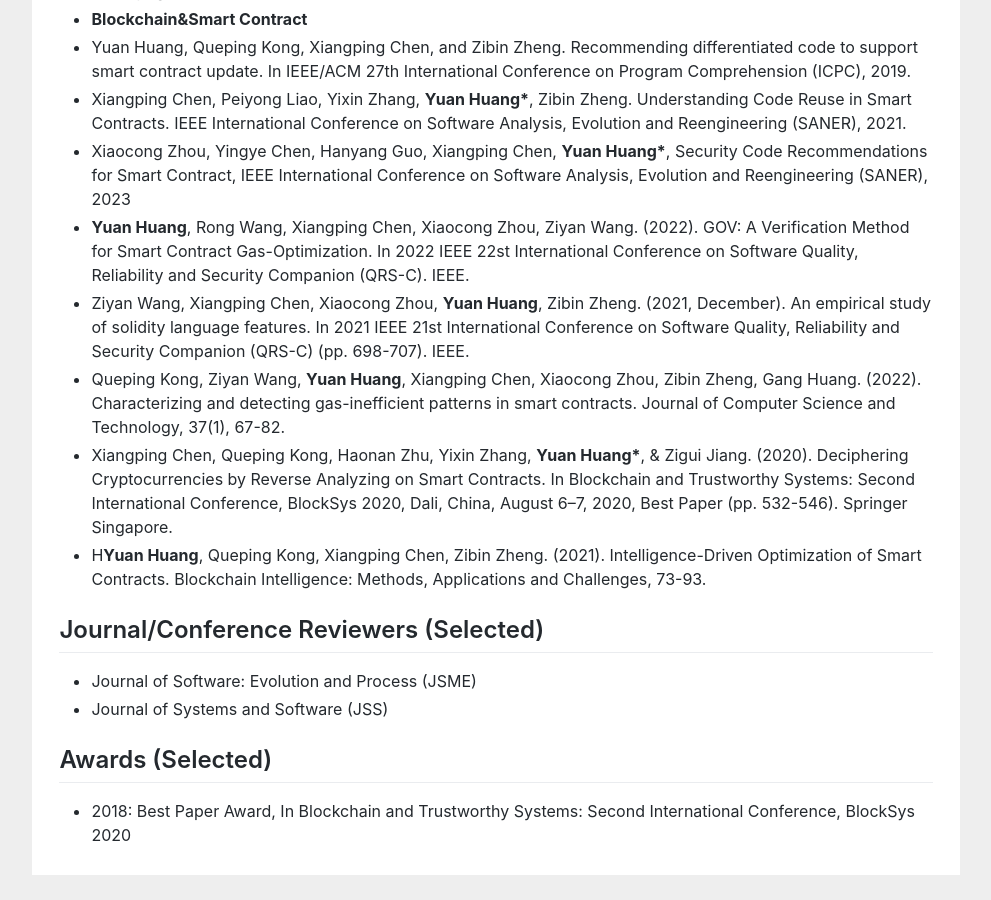
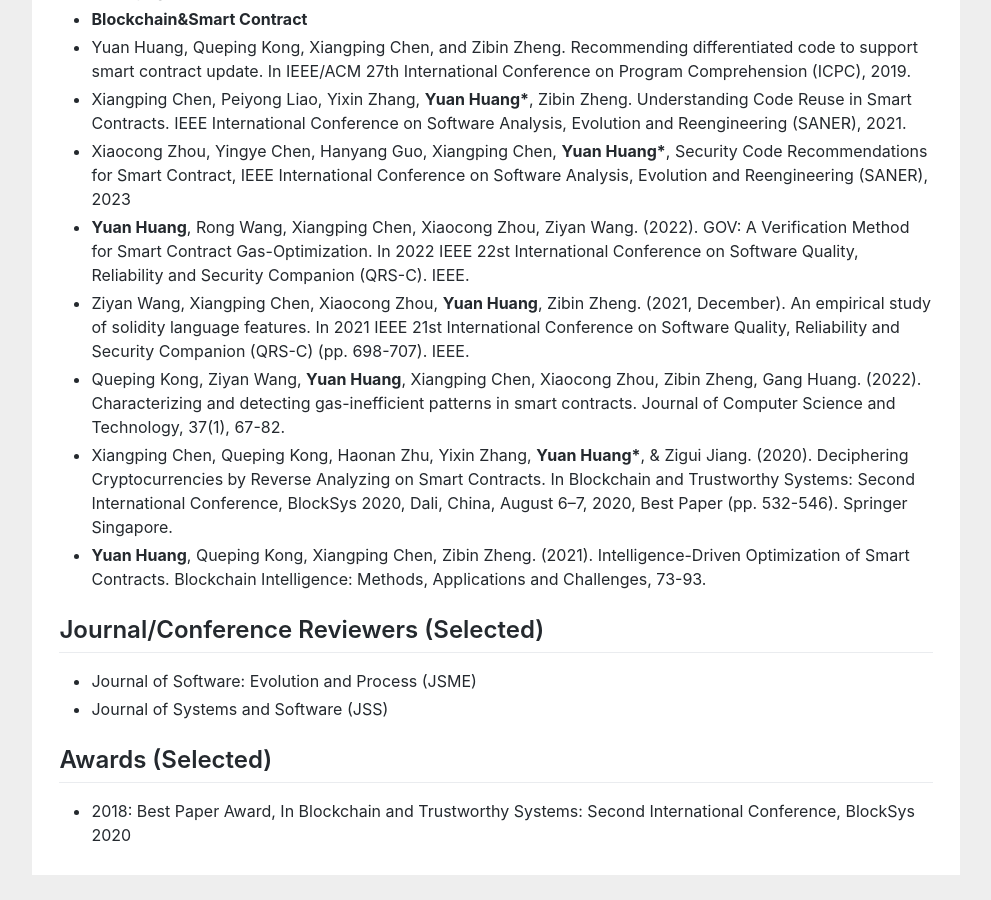
Before and after one commit to huangyuan-hy/huangyuan-hy.github.io, a Jekyll site: the page index.html, which Jekyll copies as it is, in a window 1280 px wide and 900 px high, scrolled down 1740 px. Shown: the whole window, without its empty margins (144-1135 px from the left). Built offline with Jekyll 4.4.1, drawn with Linux system fonts in a browser that asks for light colours.

```diff
--- a/index.html
+++ b/index.html
@@ -117,7 +117,7 @@ gtag('config', 'UA-158965281-1');
 
 <li>Xiangping Chen, Queping Kong, Haonan Zhu, Yixin Zhang, <b>Yuan Huang*</b>, & Zigui Jiang. (2020). Deciphering Cryptocurrencies by Reverse Analyzing on Smart Contracts. In Blockchain and Trustworthy Systems: Second International Conference, BlockSys 2020, Dali, China, August 6–7, 2020, Best Paper (pp. 532-546). Springer Singapore.</li>
 
-<li>H<b>Yuan Huang</b>, Queping Kong, Xiangping Chen, Zibin Zheng. (2021). Intelligence-Driven Optimization of Smart Contracts. Blockchain Intelligence: Methods, Applications and Challenges, 73-93.</li>
+<li><b>Yuan Huang</b>, Queping Kong, Xiangping Chen, Zibin Zheng. (2021). Intelligence-Driven Optimization of Smart Contracts. Blockchain Intelligence: Methods, Applications and Challenges, 73-93.</li>
 
 
 
```
